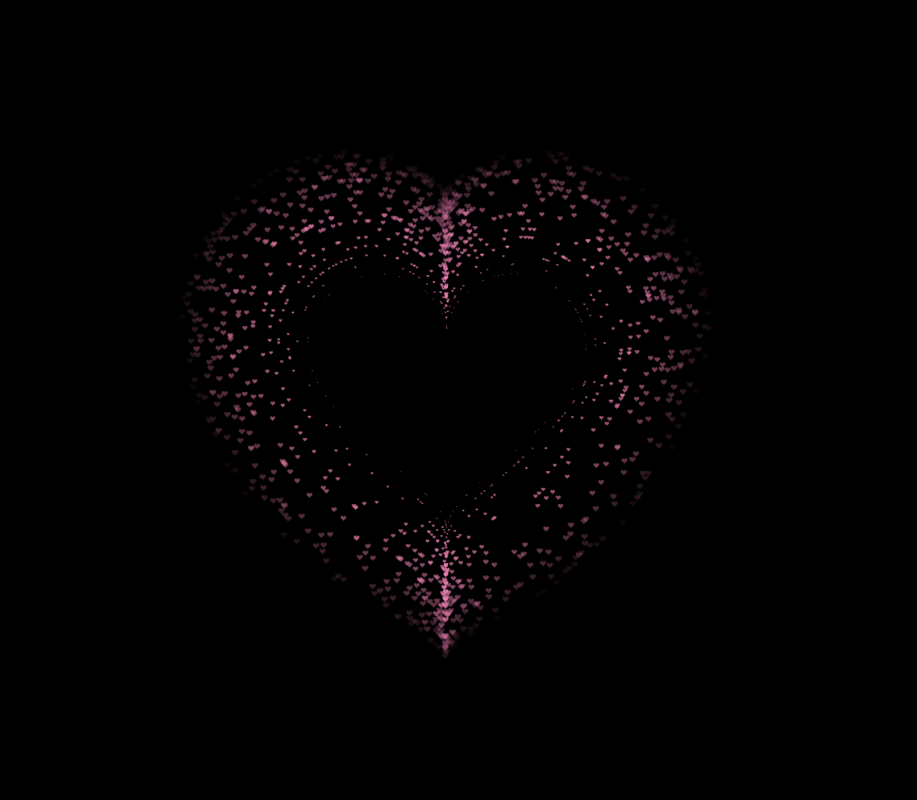
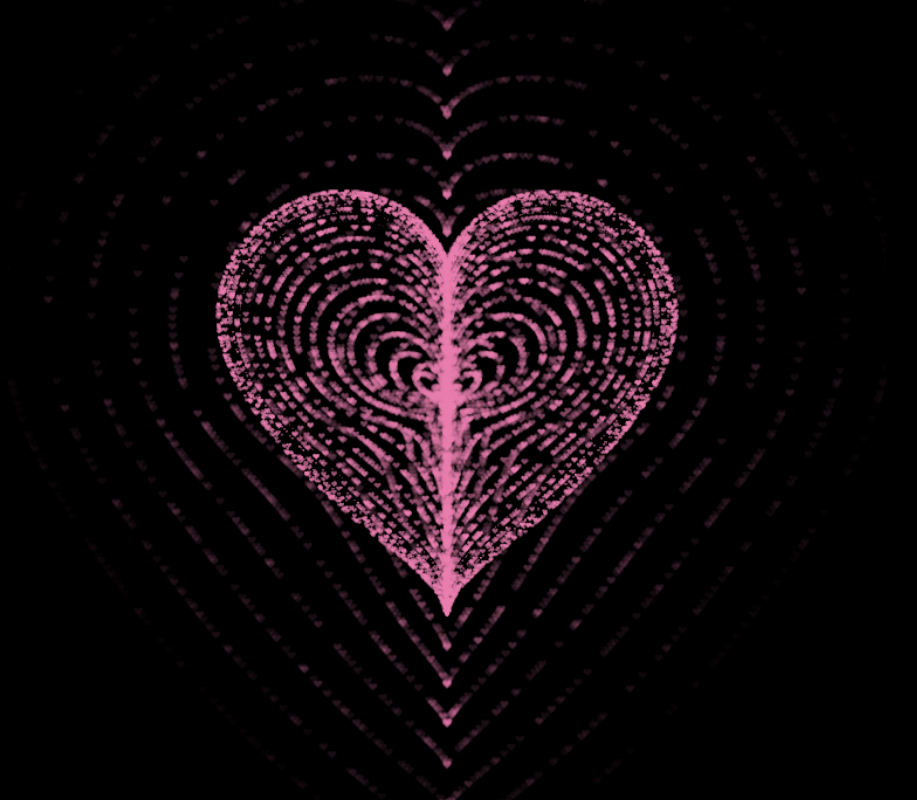
Before and after one commit to quyt0/tym, a plain HTML site: page index.html in a window 1280 px wide. Shown: the whole page, without its empty margins (193-1110 px from the left). Drawn offline with Linux system fonts and the light colour scheme; animation ran at ten frames a second.

Commit message:
Update index.html

```diff
--- a/index.html
+++ b/index.html
@@ -1,19 +1,33 @@
-<!DOCTYPE HTML PUBLIC "-//W3C//DTD HTML 4.0 Transitional//EN">
-<HTML>
-
-<HEAD>
-    <TITLE>I Love You</TITLE>
-    <META NAME="Generator" CONTENT="EditPlus">
-    <META NAME="Author" CONTENT="">
-    <META NAME="Keywords" CONTENT="">
-    <META NAME="Description" CONTENT="">
+<!DOCTYPE html PUBLIC "-//W3C//DTD HTML 4.0 Transitional//EN">
+<html>
+  <head>
+    <title>Heart</title>
+    <meta name="Generator" content="EditPlus" />
+    <meta name="Author" content="" />
+    <meta name="Keywords" content="" />
+    <meta name="Description" content="" />
     <style>
       html,
       body {
-            overflow: hidden;
+        height: 100%;
         padding: 0;
         margin: 0;
         background: #000;
+        display: flex;
+        justify-content: center;
+        align-items: center;
+      }
+      h1 {
+        color: #ff5c5c;
+      }
+      .box {
+        width: 100%;
+        position: absolute;
+        top: 50%;
+        left: 50%;
+        transform: translate(-50%, -50%);
+        display: flex;
+        flex-direction: column;
       }
 
       canvas {
@@ -21,102 +35,116 @@
         width: 100%;
         height: 100%;
       }
-
-        canvas {
-            /* top: 50%;
-            left: 50%; */
-            z-index: 1;
-            display: block;
+      #pinkboard {
+        position: relative;
+        margin: auto;
+        height: 750px;
+        width: 750px;
+        animation: animate 2s infinite;
+      }
+      h1 {
+        animation: animate 2s infinite;
+      }
+      #pinkboard:before,
+      #pinkboard:after {
+        content: "";
         position: absolute;
-            transform: translate(-50%, -50%);
-            animation: heart 1.5s ease infinite
+        background: #ff5ca4;
+        width: 100px;
+        height: 160px;
+        border-top-left-radius: 50px;
+        border-top-right-radius: 50px;
       }
 
-        @keyframes heart {
+      #pinkboard:before {
+        left: 100px;
+        transform: rotate(-45deg);
+        transform-origin: 0 100%;
+        box-shadow: 0 14px 28px rgba(0, 0, 0, 0.25),
+          0 10px 10px rgba(0, 0, 0, 0.22);
+      }
+
+      #pinkboard:after {
+        left: 0;
+        transform: rotate(45deg);
+        transform-origin: 100% 100%;
+      }
+
+      @keyframes animate {
         0% {
           transform: scale(1);
         }
         30% {
-                transform: scale(.8);
+          transform: scale(0.8);
         }
-            /* 60% {
+        60% {
           transform: scale(1.2);
-            } */
+        }
         100% {
           transform: scale(1);
         }
       }
     </style>
-</HEAD>
+  </head>
 
-<BODY>
+  <body>
+    <div class="box">
+      <canvas id="pinkboard"></canvas>
+    </div>
 
-    <canvas id="pinkboard">
-        <canvas id="pinkboard">
-        </canvas>
-    </canvas>
     <script>
-        /*
-         * Settings
-         */
       var settings = {
         particles: {
-                length: 1500, // maximum amount of particles
-                duration: 2, // particle duration in sec
-                velocity: 135, // particle velocity in pixels/sec
-                effect: -0.35, // play with this for a nice effect
-                size: 14, // particle size in pixels
+          length: 10000,
+          duration: 3.5,
+          velocity: 100,
+          effect: -1.5,
+          size: 8,
         },
       };
-
-        /*
-         * RequestAnimationFrame polyfill by Erik Möller
-         */
-        (function() {
+      (function () {
         var b = 0;
         var c = ["ms", "moz", "webkit", "o"];
         for (var a = 0; a < c.length && !window.requestAnimationFrame; ++a) {
           window.requestAnimationFrame = window[c[a] + "RequestAnimationFrame"];
-                window.cancelAnimationFrame = window[c[a] + "CancelAnimationFrame"] || window[c[a] + "CancelRequestAnimationFrame"]
+          window.cancelAnimationFrame =
+            window[c[a] + "CancelAnimationFrame"] ||
+            window[c[a] + "CancelRequestAnimationFrame"];
         }
         if (!window.requestAnimationFrame) {
-                window.requestAnimationFrame = function(h, e) {
+          window.requestAnimationFrame = function (h, e) {
             var d = new Date().getTime();
             var f = Math.max(0, 16 - (d - b));
-                    var g = window.setTimeout(function() {
-                        h(d + f)
+            var g = window.setTimeout(function () {
+              h(d + f);
             }, f);
             b = d + f;
-                    return g
-                }
+            return g;
+          };
         }
         if (!window.cancelAnimationFrame) {
-                window.cancelAnimationFrame = function(d) {
-                    clearTimeout(d)
+          window.cancelAnimationFrame = function (d) {
+            clearTimeout(d);
+          };
         }
+      })();
+      var Point = (function () {
+        function Point(x, y) {
+          this.x = typeof x !== "undefined" ? x : 0;
+          this.y = typeof y !== "undefined" ? y : 0;
         }
-        }());
-
-        /*
-         * Point class
-         */
-        var Point = (function() {
-            function Point(x, y) {
-                this.x = (typeof x !== 'undefined') ? x : 0;
-                this.y = (typeof y !== 'undefined') ? y : 0;
-            }
-            Point.prototype.clone = function() {
+        Point.prototype.clone = function () {
           return new Point(this.x, this.y);
         };
-            Point.prototype.length = function(length) {
-                if (typeof length == 'undefined')
+        Point.prototype.length = function (length) {
+          if (typeof length == "undefined")
             return Math.sqrt(this.x * this.x + this.y * this.y);
           this.normalize();
           this.x *= length;
           this.y *= length;
           return this;
         };
-            Point.prototype.normalize = function() {
+        Point.prototype.normalize = function () {
           var length = this.length();
           this.x /= length;
           this.y /= length;
@@ -124,18 +152,14 @@
         };
         return Point;
       })();
-
-        /*
-         * Particle class
-         */
-        var Particle = (function() {
+      var Particle = (function () {
         function Particle() {
           this.position = new Point();
           this.velocity = new Point();
           this.acceleration = new Point();
           this.age = 0;
         }
-            Particle.prototype.initialize = function(x, y, dx, dy) {
+        Particle.prototype.initialize = function (x, y, dx, dy) {
           this.position.x = x;
           this.position.y = y;
           this.velocity.x = dx;
@@ -144,52 +168,49 @@
           this.acceleration.y = dy * settings.particles.effect;
           this.age = 0;
         };
-            Particle.prototype.update = function(deltaTime) {
+        Particle.prototype.update = function (deltaTime) {
           this.position.x += this.velocity.x * deltaTime;
           this.position.y += this.velocity.y * deltaTime;
           this.velocity.x += this.acceleration.x * deltaTime;
           this.velocity.y += this.acceleration.y * deltaTime;
           this.age += deltaTime;
         };
-            Particle.prototype.draw = function(context, image) {
+        Particle.prototype.draw = function (context, image) {
           function ease(t) {
-                    return (--t) * t * t + 1;
+            return --t * t * t + 1;
           }
           var size = image.width * ease(this.age / settings.particles.duration);
           context.globalAlpha = 1 - this.age / settings.particles.duration;
-                context.drawImage(image, this.position.x - size / 2, this.position.y - size / 2, size, size);
+          context.drawImage(
+            image,
+            this.position.x - size / 2,
+            this.position.y - size / 2,
+            size,
+            size
+          );
         };
         return Particle;
       })();
-
-        /*
-         * ParticlePool class
-         */
-        var ParticlePool = (function() {
+      var ParticlePool = (function () {
         var particles,
           firstActive = 0,
           firstFree = 0,
           duration = settings.particles.duration;
 
         function ParticlePool(length) {
-                // create and populate particle pool
           particles = new Array(length);
           for (var i = 0; i < particles.length; i++)
             particles[i] = new Particle();
         }
-            ParticlePool.prototype.add = function(x, y, dx, dy) {
+        ParticlePool.prototype.add = function (x, y, dx, dy) {
           particles[firstFree].initialize(x, y, dx, dy);
-
-                // handle circular queue
           firstFree++;
           if (firstFree == particles.length) firstFree = 0;
           if (firstActive == firstFree) firstActive++;
           if (firstActive == particles.length) firstActive = 0;
         };
-            ParticlePool.prototype.update = function(deltaTime) {
+        ParticlePool.prototype.update = function (deltaTime) {
           var i;
-
-                // update active particles
           if (firstActive < firstFree) {
             for (i = firstActive; i < firstFree; i++)
               particles[i].update(deltaTime);
@@ -197,20 +218,17 @@
           if (firstFree < firstActive) {
             for (i = firstActive; i < particles.length; i++)
               particles[i].update(deltaTime);
-                    for (i = 0; i < firstFree; i++)
-                        particles[i].update(deltaTime);
+            for (i = 0; i < firstFree; i++) particles[i].update(deltaTime);
           }
-
-                // remove inactive particles
-                while (particles[firstActive].age >= duration && firstActive != firstFree) {
+          while (
+            particles[firstActive].age >= duration &&
+            firstActive != firstFree
+          ) {
             firstActive++;
             if (firstActive == particles.length) firstActive = 0;
           }
-
-
         };
-            ParticlePool.prototype.draw = function(context, image) {
-                // draw active particles
+        ParticlePool.prototype.draw = function (context, image) {
           if (firstActive < firstFree) {
             for (i = firstActive; i < firstFree; i++)
               particles[i].draw(context, image);
@@ -218,103 +236,88 @@
           if (firstFree < firstActive) {
             for (i = firstActive; i < particles.length; i++)
               particles[i].draw(context, image);
-                    for (i = 0; i < firstFree; i++)
-                        particles[i].draw(context, image);
+            for (i = 0; i < firstFree; i++) particles[i].draw(context, image);
           }
         };
         return ParticlePool;
       })();
-
-        /*
-         * Putting it all together
-         */
-        (function(canvas) {
-            var context = canvas.getContext('2d'),
+      (function (canvas) {
+        var context = canvas.getContext("2d"),
           particles = new ParticlePool(settings.particles.length),
-                particleRate = settings.particles.length / settings.particles.duration, // particles/sec
+          particleRate =
+            settings.particles.length / settings.particles.duration,
           time;
-
-            // get point on heart with -PI <= t <= PI
         function pointOnHeart(t) {
           return new Point(
             160 * Math.pow(Math.sin(t), 3),
-                    130 * Math.cos(t) - 50 * Math.cos(2 * t) - 20 * Math.cos(3 * t) - 10 * Math.cos(4 * t) + 25
+            130 * Math.cos(t) -
+              50 * Math.cos(2 * t) -
+              20 * Math.cos(3 * t) -
+              10 * Math.cos(4 * t) +
+              25
           );
         }
-
-            // creating the particle image using a dummy canvas
-            var image = (function() {
-                var canvas = document.createElement('canvas'),
-                    context = canvas.getContext('2d');
+        var image = (function () {
+          var canvas = document.createElement("canvas"),
+            context = canvas.getContext("2d");
           canvas.width = settings.particles.size;
           canvas.height = settings.particles.size;
-                // helper function to create the path
           function to(t) {
             var point = pointOnHeart(t);
-                    point.x = settings.particles.size / 3 + point.x * settings.particles.size / 550;
-                    point.y = settings.particles.size / 3 - point.y * settings.particles.size / 550;
+            point.x =
+              settings.particles.size / 2 +
+              (point.x * settings.particles.size) / 350;
+            point.y =
+              settings.particles.size / 2 -
+              (point.y * settings.particles.size) / 350;
             return point;
           }
-                // create the path
           context.beginPath();
           var t = -Math.PI;
           var point = to(t);
           context.moveTo(point.x, point.y);
           while (t < Math.PI) {
-                    t += 0.01; // baby steps!
+            t += 0.01;
             point = to(t);
             context.lineTo(point.x, point.y);
           }
           context.closePath();
-                // create the fill
-                context.fillStyle = '#ea80b0';
+          context.fillStyle = "#ea80b0";
           context.fill();
-                // create the image
           var image = new Image();
           image.src = canvas.toDataURL();
           return image;
         })();
-
-            // render that thing!
         function render() {
-                // next animation frame
           requestAnimationFrame(render);
-
-                // update time
           var newTime = new Date().getTime() / 1000,
             deltaTime = newTime - (time || newTime);
           time = newTime;
-
-                // clear canvas
           context.clearRect(0, 0, canvas.width, canvas.height);
-
-                // create new particles
           var amount = particleRate * deltaTime;
           for (var i = 0; i < amount; i++) {
             var pos = pointOnHeart(Math.PI - 2 * Math.PI * Math.random());
             var dir = pos.clone().length(settings.particles.velocity);
-                    particles.add(canvas.width / 2 + pos.x, canvas.height / 2 - pos.y, dir.x, -dir.y);
+            particles.add(
+              canvas.width / 2 + pos.x,
+              canvas.height / 2 - pos.y,
+              dir.x,
+              -dir.y
+            );
           }
-
-                // update and draw particles
           particles.update(deltaTime);
           particles.draw(context, image);
         }
-
-            // handle (re-)sizing of the canvas
         function onResize() {
           canvas.width = canvas.clientWidth;
           canvas.height = canvas.clientHeight;
         }
         window.onresize = onResize;
-
-            // delay rendering bootstrap
-            setTimeout(function() {
+        setTimeout(function () {
           onResize();
           render();
         }, 10);
-        })(document.getElementById('pinkboard'));
+      })(document.getElementById("pinkboard"));
     </script>
-</BODY>
-
-</HTML>
+  </body>
+</html>
```
Lines whose indentation alone changed are shown as unchanged.
